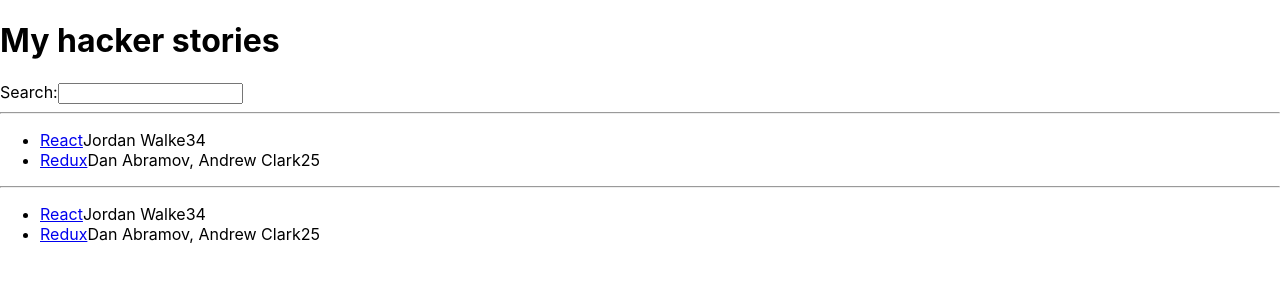
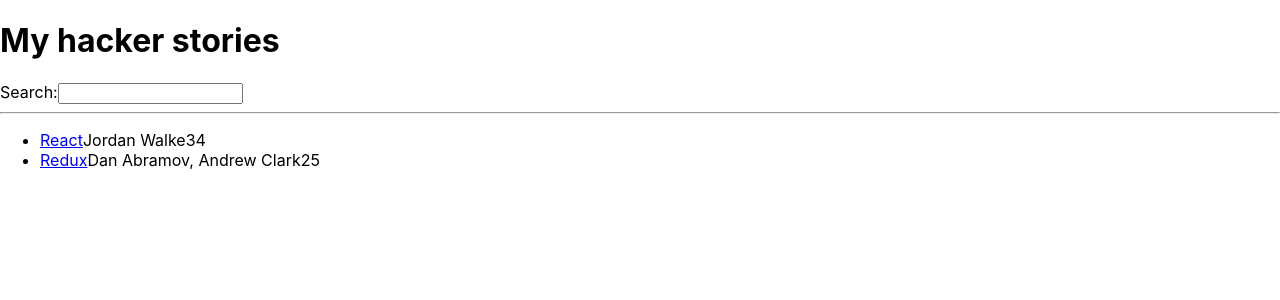
Before and after one commit to yevgeller/hacker-stories, a React (Create React App) app: page / in a window 1280 px wide. Shown: the top 300 px of the page. Built offline with nearby package versions, Linux system fonts and the light colour scheme.

Commit message:
after Component Definition

```diff
--- a/src/App.js
+++ b/src/App.js
@@ -18,11 +18,9 @@
   },
 ];
 
-function List() {
-  return (
+const List = () => (
   <ul>
-      {list.map(function (item) {
-        return (
+    {list.map((item) => (
       <li key={item.objectID}>
         <span>
           <a href={item.url}>{item.title}</a>
@@ -31,34 +29,27 @@
         <span>{item.num_comments}</span>
         <span>{item.points}</span>
       </li>
-        );
-      })}
+    ))}
   </ul>
 );
-}
 
-function Search() {
+const Search = () => {
   return (
     <div>
       <label htmlFor="search">Search:</label>
       <input id="search" type="text" />
     </div>
   );
-}
+};
 
-function App() {
-  const title = "React";
-  return (
+const App = () => (
   <div>
     <h1>My hacker stories</h1>
     <Search />
     <hr />
     <List />
-      <hr />
-      <List />
   </div>
 );
-}
 // import logo from './logo.svg';
 // import './App.css';
 
```
Lines whose indentation alone changed are shown as unchanged.
